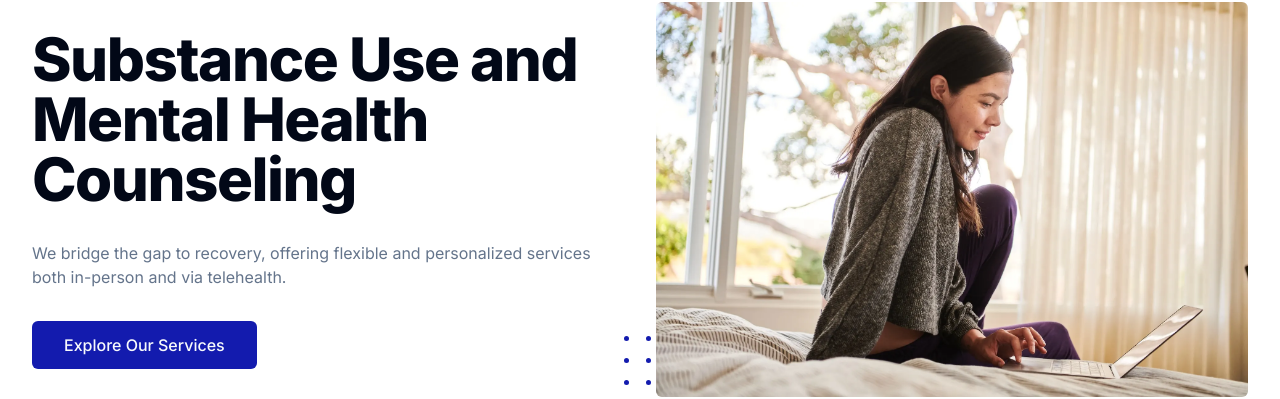
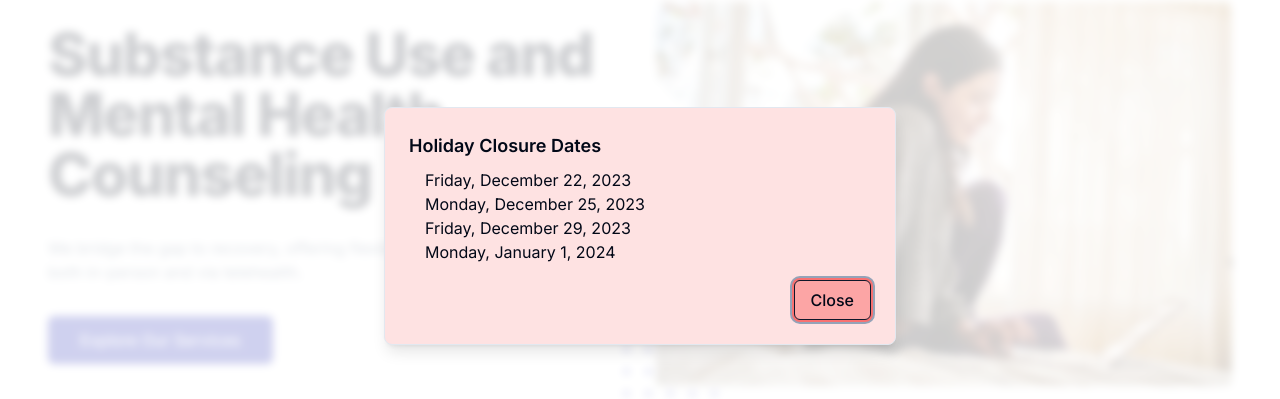
Before and after one commit to joelreid01/bases, a Next.js app: page / in a window 1280 px wide. Shown: the part 174-573 px from the top of the page. Built offline with nearby package versions, Linux system fonts and the light colour scheme; no server answers; the database is empty.

Commit message:
chore: add companyy holdiay closure dates

```diff
--- a/src/app/(home)/page.tsx
+++ b/src/app/(home)/page.tsx
@@ -3,6 +3,7 @@ import FrontPageServices from "@/components/services-front-page";
 import Hero from "@/components/hero";
 import Donate from "@/components/donate";
 import prisma from "@/lib/prisma";
+import { CompanyAlert } from "@/components/company-alert";
 
 async function getFrontPageServices() {
   const services = await prisma.service.findMany({
@@ -21,6 +22,7 @@ export default async function Home() {
   const services = await getFrontPageServices();
   return (
     <>
+      <CompanyAlert />
       <Hero />
       <FrontPageServices services={services} />
       <Carf />
--- a/src/components/banner.tsx
+++ b/src/components/banner.tsx
@@ -4,7 +4,6 @@ import { useState } from "react";
 import { Button, buttonVariants } from "./ui/button";
 import { cn } from "@/lib/utils";
 import { Icons } from "./icons";
-import Link from "next/link";
 
 export default function Banner() {
   const [isOpen, setIsOpen] = useState(true);
--- /dev/null
+++ b/src/components/company-alert.tsx
@@ -0,0 +1,42 @@
+"use client";
+
+import { useEffect, useState } from "react";
+import {
+  AlertDialog,
+  AlertDialogCancel,
+  AlertDialogContent,
+  AlertDialogDescription,
+  AlertDialogFooter,
+  AlertDialogHeader,
+  AlertDialogTitle,
+} from "./ui/alert-dialog";
+
+export function CompanyAlert() {
+  const [isOpen, setIsOpen] = useState(true);
+  const [mounted, setMounted] = useState(false);
+  useEffect(() => {
+    setMounted(true);
+  }, []);
+  return (
+    mounted && (
+      <AlertDialog open={isOpen} onOpenChange={() => setIsOpen(!isOpen)}>
+        <AlertDialogContent className="bg-red-100">
+          <AlertDialogHeader>
+            <AlertDialogTitle>Holiday Closure Dates</AlertDialogTitle>
+            <div className="pl-4">
+              <p>Friday, December 22, 2023</p>
+              <p>Monday, December 25, 2023</p>
+              <p>Friday, December 29, 2023</p>
+              <p>Monday, January 1, 2024</p>
+            </div>
+          </AlertDialogHeader>
+          <AlertDialogFooter>
+            <AlertDialogCancel className="bg-red-300 hover:bg-red-400 ring-red-400 ring-offset-red-400">
+              Close
+            </AlertDialogCancel>
+          </AlertDialogFooter>
+        </AlertDialogContent>
+      </AlertDialog>
+    )
+  );
+}
--- a/src/components/hero.tsx
+++ b/src/components/hero.tsx
@@ -8,9 +8,9 @@ import { siteConfig } from "@/config/site";
 
 export default function Hero() {
   return (
-    <section>
+    <section className="relative px-4">
       <Banner />
-      <div className="grid px-4 py-16 lg:gap-8 lg:py-24 lg:grid-cols-12 md:px-8 2xl:px-0 2xl:container">
+      <div className="grid py-16 lg:gap-8 lg:py-24 lg:grid-cols-12 md:px-8 2xl:px-0 2xl:container">
         <div className="mr-auto place-self-center lg:col-span-6">
           <h1 className="max-w-2xl mb-4 text-3xl font-extrabold tracking-tight lg:mb-8 sm:text-4xl xl:text-6xl 2xl:text-7xl">
             {siteConfig.Hero.title}
--- /dev/null
+++ b/src/components/ui/alert.tsx
@@ -0,0 +1,59 @@
+import * as React from "react"
+import { cva, type VariantProps } from "class-variance-authority"
+
+import { cn } from "@/lib/utils"
+
+const alertVariants = cva(
+  "relative w-full rounded-lg border p-4 [&>svg~*]:pl-7 [&>svg+div]:translate-y-[-3px] [&>svg]:absolute [&>svg]:left-4 [&>svg]:top-4 [&>svg]:text-foreground",
+  {
+    variants: {
+      variant: {
+        default: "bg-background text-foreground",
+        destructive:
+          "border-destructive/50 text-destructive dark:border-destructive [&>svg]:text-destructive",
+      },
+    },
+    defaultVariants: {
+      variant: "default",
+    },
+  }
+)
+
+const Alert = React.forwardRef<
+  HTMLDivElement,
+  React.HTMLAttributes<HTMLDivElement> & VariantProps<typeof alertVariants>
+>(({ className, variant, ...props }, ref) => (
+  <div
+    ref={ref}
+    role="alert"
+    className={cn(alertVariants({ variant }), className)}
+    {...props}
+  />
+))
+Alert.displayName = "Alert"
+
+const AlertTitle = React.forwardRef<
+  HTMLParagraphElement,
+  React.HTMLAttributes<HTMLHeadingElement>
+>(({ className, ...props }, ref) => (
+  <h5
+    ref={ref}
+    className={cn("mb-1 font-medium leading-none tracking-tight", className)}
+    {...props}
+  />
+))
+AlertTitle.displayName = "AlertTitle"
+
+const AlertDescription = React.forwardRef<
+  HTMLParagraphElement,
+  React.HTMLAttributes<HTMLParagraphElement>
+>(({ className, ...props }, ref) => (
+  <div
+    ref={ref}
+    className={cn("text-sm [&_p]:leading-relaxed", className)}
+    {...props}
+  />
+))
+AlertDescription.displayName = "AlertDescription"
+
+export { Alert, AlertTitle, AlertDescription }
```
